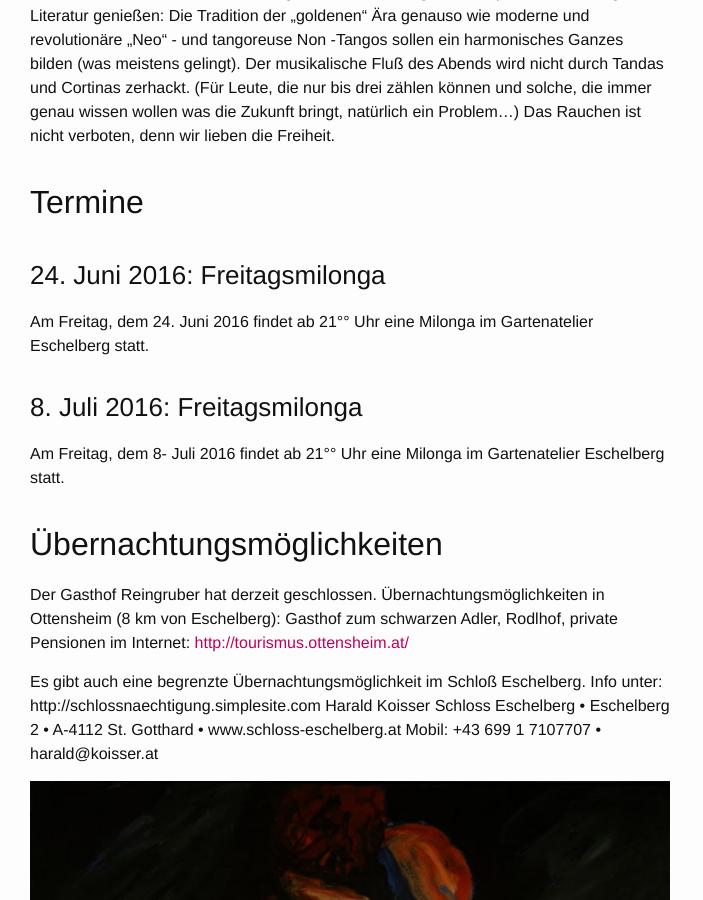
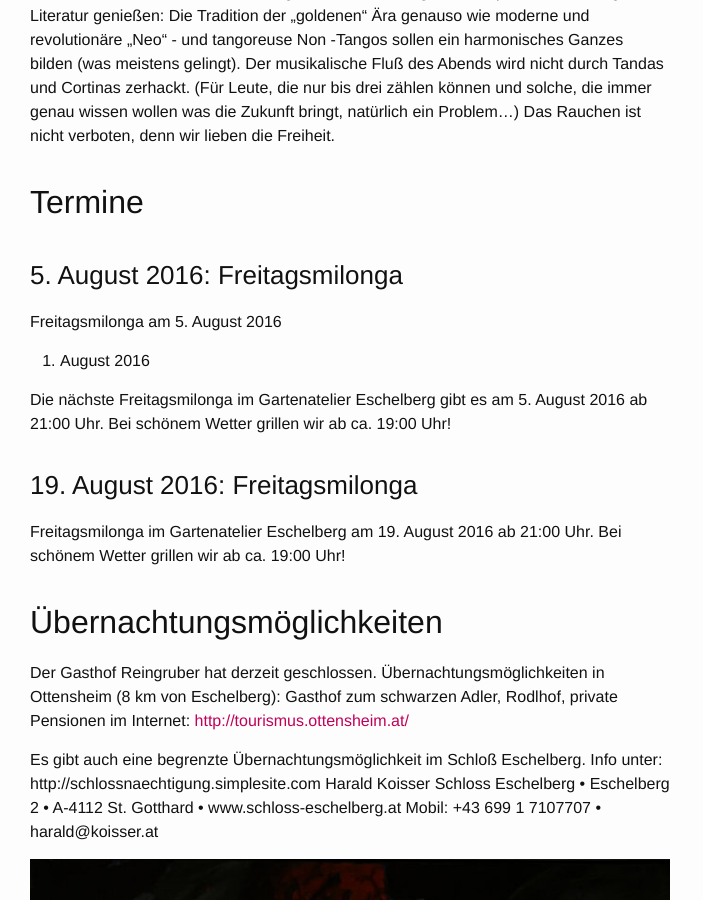
Before and after one commit to eschelberg/eschelberg.github.io, a Jekyll site: the page built from tango/index.md, in a window 1280 px wide and 900 px high, scrolled down 678 px. Shown: the whole window, without its empty margins (0-703 px from the left). Built offline with Jekyll 4.4.1, drawn with Linux system fonts in a browser that asks for light colours.

Commit message:
Update index.md

```diff
--- a/tango/index.md
+++ b/tango/index.md
@@ -11,13 +11,20 @@ Der musikalische Fluß des Abends wird nicht durch Tandas und Cortinas zerhackt.
 
 ## Termine
 
-### 24. Juni 2016: Freitagsmilonga
+### 5. August 2016: Freitagsmilonga
 
-Am Freitag, dem 24. Juni 2016 findet ab 21°° Uhr eine Milonga im Gartenatelier Eschelberg statt.
 
-### 8. Juli 2016: Freitagsmilonga
+Freitagsmilonga am 5. August 2016
+5. August 2016
 
-Am Freitag, dem 8- Juli 2016 findet ab 21°° Uhr eine Milonga im Gartenatelier Eschelberg statt.
+Die nächste Freitagsmilonga im Gartenatelier Eschelberg gibt es am 5. August 2016 ab 21:00 Uhr.
+Bei schönem Wetter grillen wir ab ca. 19:00 Uhr!
+
+### 19. August 2016: Freitagsmilonga
+
+
+Freitagsmilonga im Gartenatelier Eschelberg am 19. August 2016 ab 21:00 Uhr.
+Bei schönem Wetter grillen wir ab ca. 19:00 Uhr!
 
 
 ## Übernachtungsmöglichkeiten
```
